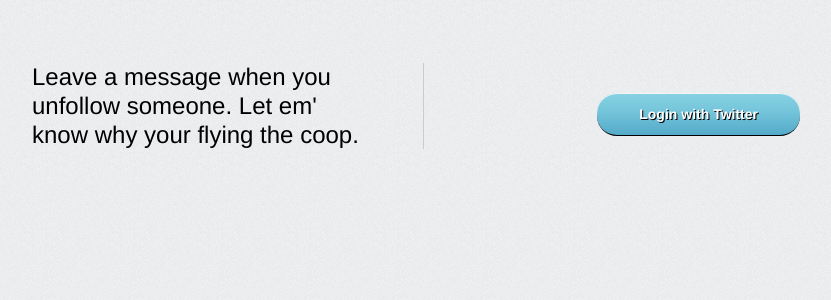
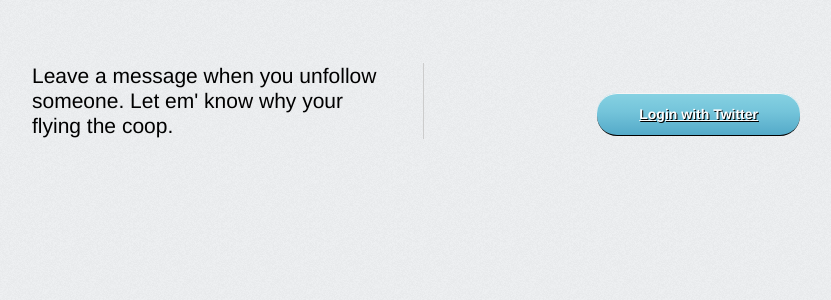
Before and after one commit to philipforget/ByeByeBirdie, a Django app: template templates/home.html in a window 1280 px wide. Shown: the part 243-543 px from the top of the page, without its empty margins (224-1055 px from the left). Run offline with Django 3.2, Linux system fonts and the light colour scheme; the template is opened without the code that fills it, so the values that code supplies are empty.

Commit message:
small tweak

```diff
--- a/media/css/style.css
+++ b/media/css/style.css
@@ -330,7 +330,7 @@
     border-right: 1px solid #CCC;
     padding-right: 45px; }
     #login .home-left p {
-      font-size: 24px;
+      font-size: 21px;
       line-height: 1.2; }
   #login .home-right {
     float: right;
--- a/media/css/style.scss
+++ b/media/css/style.scss
@@ -76,7 +76,7 @@
         padding-right: 45px;
 
         p {
-            font-size: 24px;
+            font-size: 21px;
             line-height: 1.2;
         }
     }
--- a/templates/home.html
+++ b/templates/home.html
@@ -19,7 +19,7 @@
 		<p>Leave a message when you unfollow someone. Let em' know why your flying the coop.</p>
 	</div>
 	<div class="home-right">
-		<a class"button-style">Login with Twitter</a>
+		<a class"button-style" href="{% url 'socialauth_begin' 'twitter'%}">Login with Twitter</a>
 	</div>
 </div>
 
```
